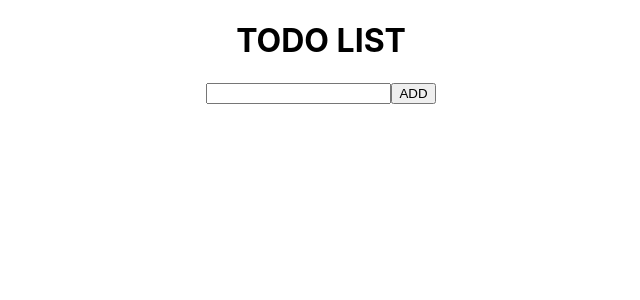
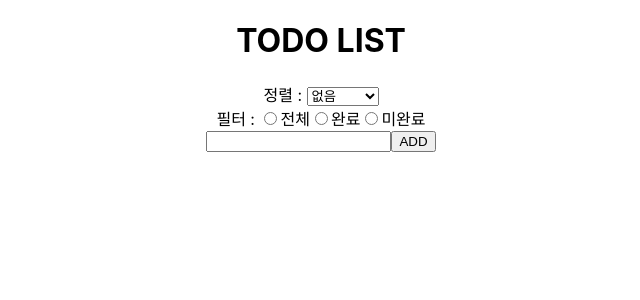
Before and after one commit to azure928/todo-list, a React (Create React App) app: page / in a window 1280 px wide. Shown: the top 300 px of the page, without its empty margins (319-959 px from the left). Built offline with nearby package versions, Linux system fonts and the light colour scheme.

Commit message:
삭제버튼 추가, 필터로직 wip

```diff
--- a/src/App.js
+++ b/src/App.js
@@ -2,34 +2,39 @@ import { v4 as uuid } from "uuid";
 import "./App.css";
 import { useState } from "react";
 
-// camelcase -> 띄어씌기가 필요한 곳에 대문자로 표시한다
-// ex) background-color -> backgroundColor
-//     font-size -> fontSize
 function App() {
-  // react way
+  // state 새로운 값으로 대체한다
   const [inputValue, setInputValue] = useState("");
-  /**
-   * TODO object, 객체
-   * {
-   *  id: 중복되지 않는 id값, uuid 항상 고유한 키값이 나오는 암호화 로직을 갖고 있는 라이브러리
-   *  content: 할일에 대해 적은 내용 strign ('할일 1')
-   *  createdAt: 생성된 시간 number (0~9128439184921490)
-   *  isDone: 완료 여부 boolean (true, false)
-   * }
-   */
-
   const [todos, setTodos] = useState([]);
-  console.log({ todos });
-  // state 변화하는 값, 임시 값
-  // React -> state가 변할때마다 화면을 다시 그린다.
-  // ["할일 1", "할일 2"] -> ["할일 1", "할일 2", "할일 3"]];
+  const [sort, setSort] = useState("");
+  const [filter, setFilter] = useState("");
 
   return (
-    // JSX (JS -> HTML)
     <div className="App">
       <h1>TODO LIST</h1>
       <div>
-        {/* () => {} */}
+        <label htmlFor="sort">정렬 : </label>
+        <select value={sort} onChange={(e) => setSort(e.target.value)}>
+          <option value="none">없음</option>
+          <option value="createdAt">최신순</option>
+          <option value="content">가나다순</option>
+        </select>
+      </div>
+      <div>
+        <label>필터 : </label>
+        <input type="radio" value="ALL" checked={filter === "ALL"} onChange={(e) => setFilter(e.target.value)} />
+        <label>전체</label>
+        <input type="radio" value="DONE" checked={filter === "DONE"} onChange={(e) => setFilter(e.target.value)} />
+        <label>완료</label>
+        <input
+          type="radio"
+          value="NOT_DONE"
+          checked={filter === "NOT_DONE"}
+          onChange={(e) => setFilter(e.target.value)}
+        />
+        <label>미완료</label>
+      </div>
+      <div>
         <input
           // Input의 제어권을 React(JS)가 가지고 있을 수 있게, state값을 주입했다.
           value={inputValue}
@@ -40,13 +45,11 @@ function App() {
         />
         <button
           onClick={() => {
-            // spread 연산자
-
             const newTodo = {
               id: uuid(),
               content: inputValue,
+              isDone: false,
               createdAt: Date.now(),
-              isDone: false,
             };
             setTodos([...todos, newTodo]);
             setInputValue("");
@@ -55,24 +58,13 @@ function App() {
           ADD
         </button>
       </div>
-
-      {/* DRY Don't Repeat Yourself */}
-      {/* [할일 1, 할일 2, 할일 3]  */}
+      <div>
         {todos.map((todo, index) => (
           <div key={todo.id}>
             <input
               type="checkbox"
               checked={todo.isDone}
               onChange={(e) => {
-              /**
-               * todos :
-               * { content : "할일 1"
-               * createdAt : 1697782607507
-               * id : "38b5c80a-008a-47f4-81f1-bb50fa206c29"
-               * isDone : false },
-               * 두번째 todo,
-               * 서밴째 todo
-               */
                 const nextTodos = todos.map((todo, idx) =>
                   idx === index ? { ...todo, isDone: e.target.checked } : todo
                 );
@@ -80,9 +72,17 @@ function App() {
               }}
             />
             <span style={{ textDecoration: todo.isDone ? "line-through" : "" }}>{todo.content}</span>
-          <button>DEL</button>
+            <button
+              onClick={() => {
+                const nextTodos = todos.filter((_, idx) => idx !== index);
+                setTodos(nextTodos);
+              }}
+            >
+              DEL
+            </button>
           </div>
         ))}
+      </div>
     </div>
   );
 }
```
Lines whose indentation alone changed are shown as unchanged.
